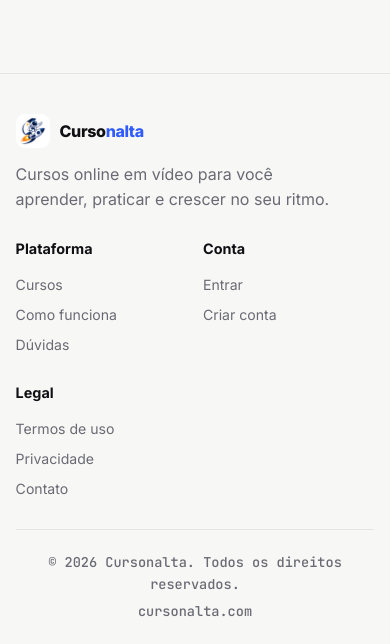
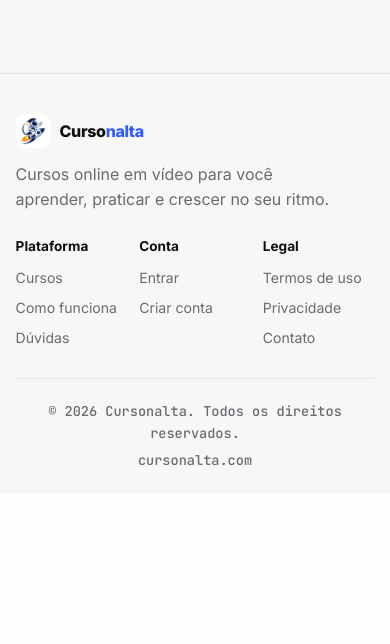
Before and after one commit to copy9/cursonalta, a PHP site: page / in a window 390 px wide. Shown: the part 5072-5716 px from the top of the page. After the commit the page ends 5538 px from the top, so only its background shows below. Run offline with PHP 8.4, Linux system fonts and the light colour scheme.

Commit message:
Rodapé no celular: três colunas lado a lado para reduzir a altura
Co-Authored-By: Claude Haiku 5.5 <noreply@anthropic.com>
Claude-Session: https://claude.ai/code/session_01NS7Hnb65pZKcFRh7KgykFT

```diff
--- a/css/style.css
+++ b/css/style.css
@@ -323,7 +323,8 @@ main > section:not(.banner):not(.stats):not(.rows):not(.page-hero):not(.series-h
   .benefits { padding: 70px 0; }
   .cta-band { padding: 32px; border-radius: 22px; }
   .site-footer { padding: 40px 0 22px; margin-top: 24px; }
-  .footer-grid { grid-template-columns: 1fr 1fr; gap: 26px 16px; }
+  .footer-grid { grid-template-columns: repeat(3, 1fr); gap: 24px 12px; }
+  .site-footer h4 { font-size: .85rem; margin-bottom: 10px; }
   .footer-grid > div:first-child { grid-column: 1 / -1; }
   .site-footer ul { gap: 8px; font-size: .88rem; }
   .footer-bottom { margin-top: 30px; flex-direction: column; gap: 6px; text-align: center; }
```
